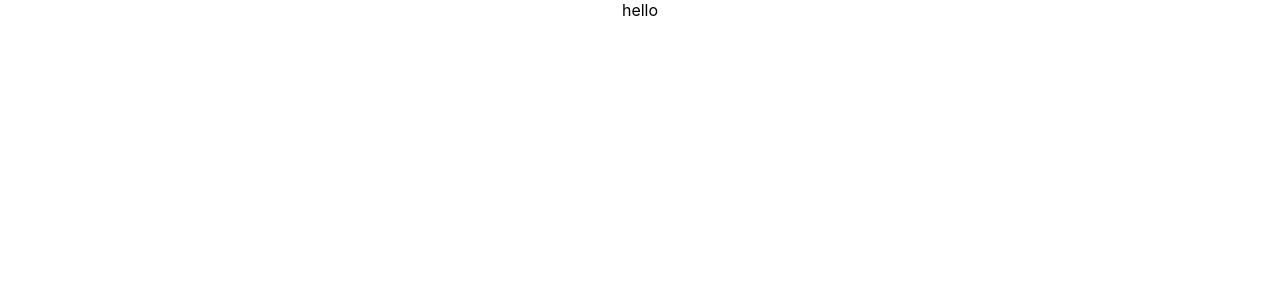
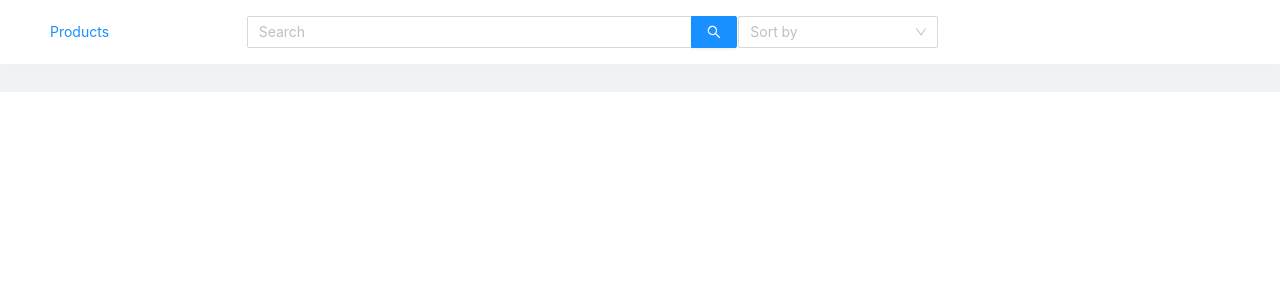
Before and after one commit to JWD-activity/productApp, a React (Create React App) app: page / in a window 1280 px wide. Shown: the top 300 px of the page. Built offline with nearby package versions, Linux system fonts and the light colour scheme.

Commit message:
add header, navbar

```diff
--- a/package.json
+++ b/package.json
@@ -3,6 +3,7 @@
   "version": "0.1.0",
   "private": true,
   "dependencies": {
+    "@ant-design/icons": "^4.7.0",
     "@testing-library/jest-dom": "^5.14.1",
     "@testing-library/react": "^11.2.7",
     "@testing-library/user-event": "^12.8.3",
--- a/src/App.js
+++ b/src/App.js
@@ -1,6 +1,18 @@
 import './App.css';
+import 'antd/dist/antd.css';
+import Navbar from './components/Navbar/Navbar';
+import { Layout } from 'antd';
+const { Header, Footer, Content } = Layout;
+
 function App() {
-  return <div className='App'>hello</div>;
+  return (
+    <>
+      <Navbar />
+
+      <Content>Content</Content>
+      <Footer>Footer</Footer>
+    </>
+  );
 }
 
 export default App;
--- /dev/null
+++ b/src/components/Navbar/Navbar.css
@@ -0,0 +1,12 @@
+@import '~antd/dist/antd.css';
+
+.header {
+  background-color: white;
+  box-shadow: 0 2px 8px #f0f1f2;
+  /* color:#fff */
+}
+
+.search {
+  display: flex;
+  align-self: center;
+}
--- /dev/null
+++ b/src/components/Navbar/Navbar.js
@@ -0,0 +1,46 @@
+import React from 'react';
+import { Menu, Typography, Layout, Input, Space, Row, Col, Select } from 'antd';
+import './Navbar.css';
+
+const { Text } = Typography;
+const { Header } = Layout;
+const { Search } = Input;
+const { Option } = Select;
+function Navbar() {
+  return (
+    <Header
+      className='header'
+      style={{ position: 'fixed', zIndex: 1, width: '100%' }}
+    >
+      <nav className='menu'>
+        <Row justify='space-between'>
+          <Col className='logo' xs={20} sm={4}>
+            <a href='/'>Products</a>
+          </Col>
+          <Col className='search' xs={2} sm={10}>
+            <Search
+              placeholder='Search'
+              // onSearch={onSearch}
+              enterButton
+            />
+          </Col>
+          <Col xs={2} sm={10}>
+            <Select
+              showSearch
+              style={{ width: 200 }}
+              placeholder='Sort by'
+              aria-label='sorting select option'
+            >
+              <Option value='1'>Apphbeically, A-Z</Option>
+              <Option value='2'>Apphbeically, Z-A</Option>
+              <Option value='3'>Row Price</Option>
+              <Option value='4'>High Price</Option>
+            </Select>
+          </Col>
+        </Row>
+      </nav>
+    </Header>
+  );
+}
+
+export default Navbar;
```
Also changed, not shown: src/components/Footer/Footer.js (added), 1 other file (tests, documents, lock files or other folders).
